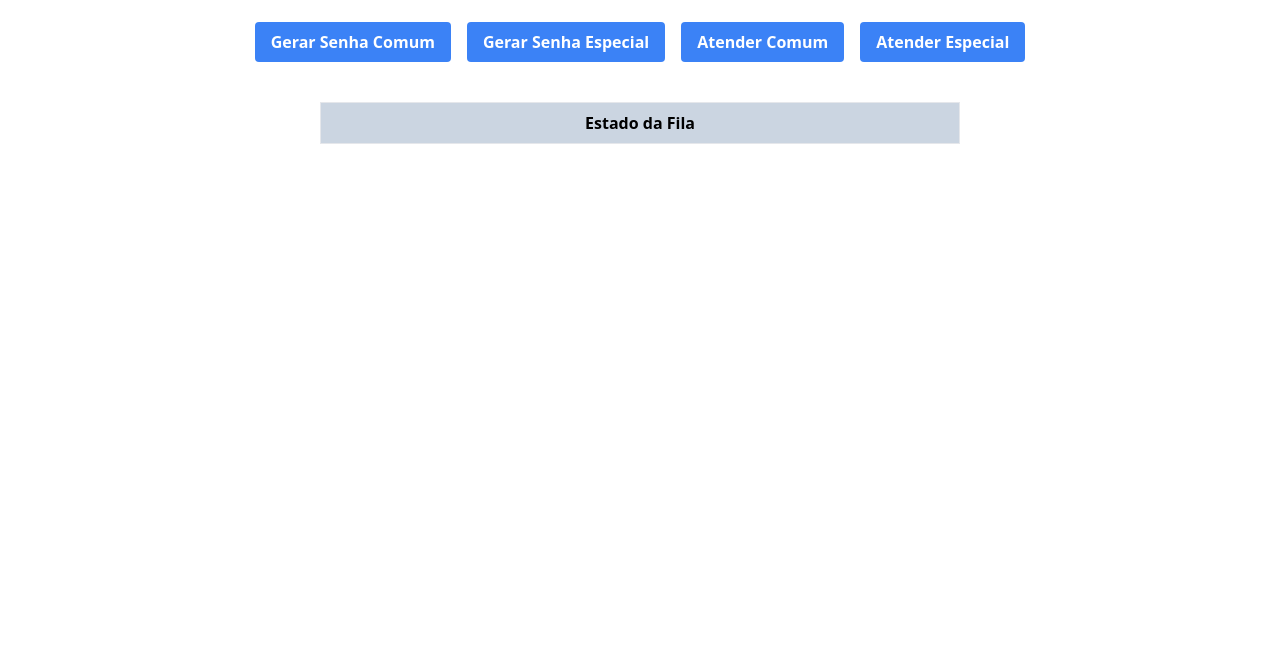
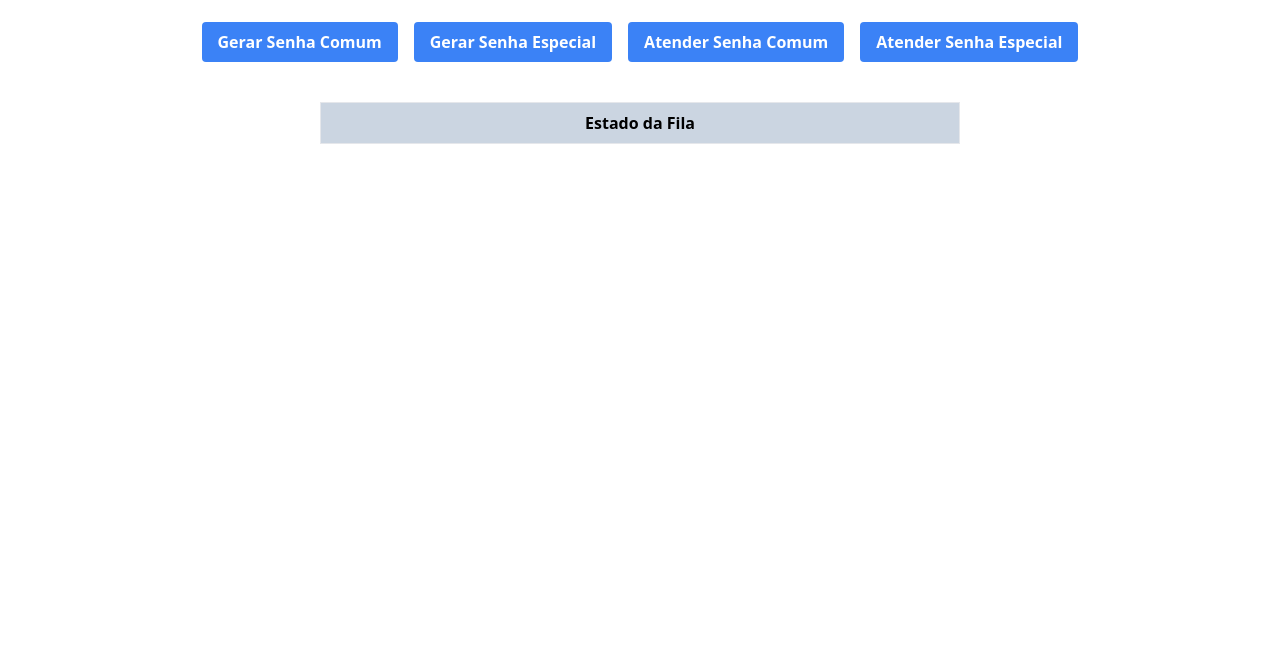
Before and after one commit to AnaLuisaAugusto/geradorSenhas-FILA, a plain HTML site: page index.html in a window 1280 px wide. Shown: the part 150-800 px from the top of the page. Drawn offline with nearby package versions, Linux system fonts and the light colour scheme.

Commit message:
Atualizando botões

```diff
--- a/index.html
+++ b/index.html
@@ -55,11 +55,11 @@
                 </button>
 
                 <button type="button" id="removerSenhaComumBtn" class="bg-blue-500 hover:bg-blue-700 text-white font-bold py-2 px-4 rounded">
-                    Atender Comum
+                    Atender Senha Comum
                 </button>
 
                 <button type="button" id="removerSenhaEspecialBtn" class="bg-blue-500 hover:bg-blue-700 text-white font-bold py-2 px-4 rounded">
-                    Atender Especial
+                    Atender Senha Especial
                 </button>
             </div>
         <!-- (Fim) funções -->
```
